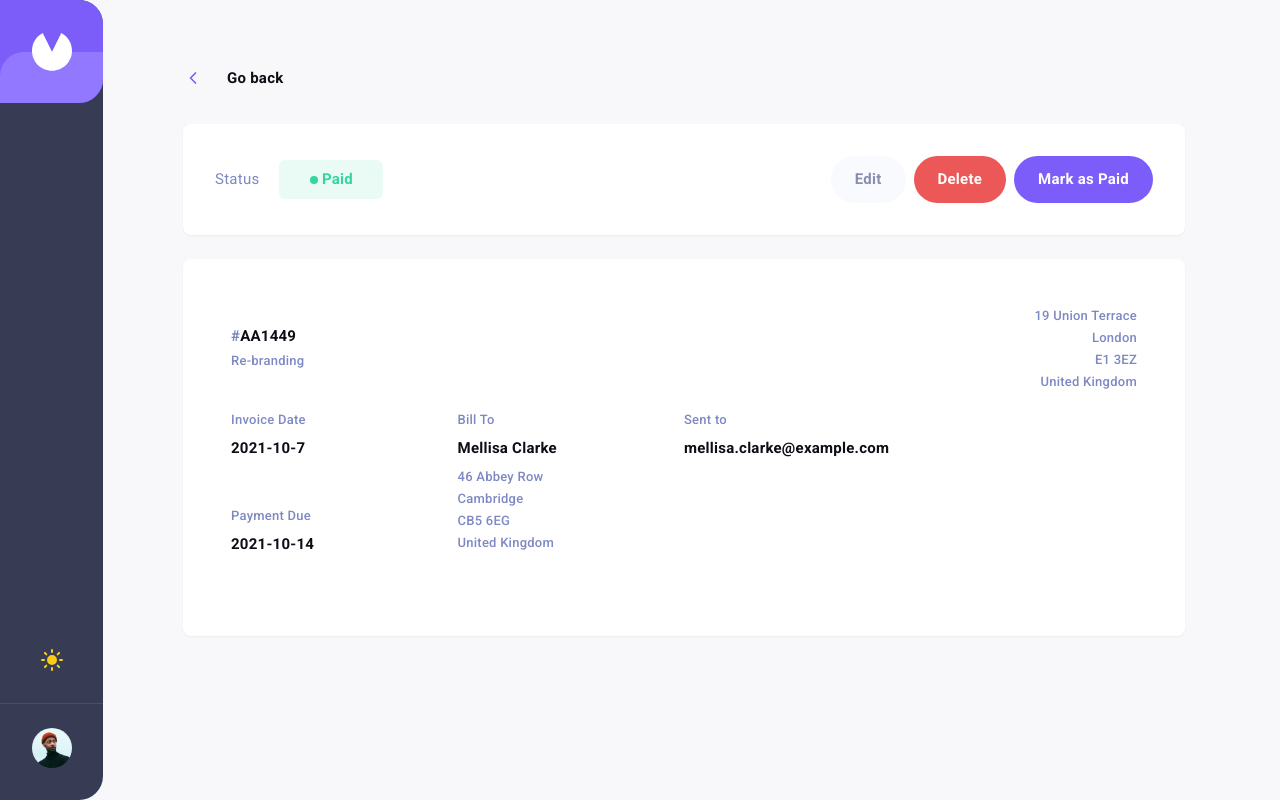
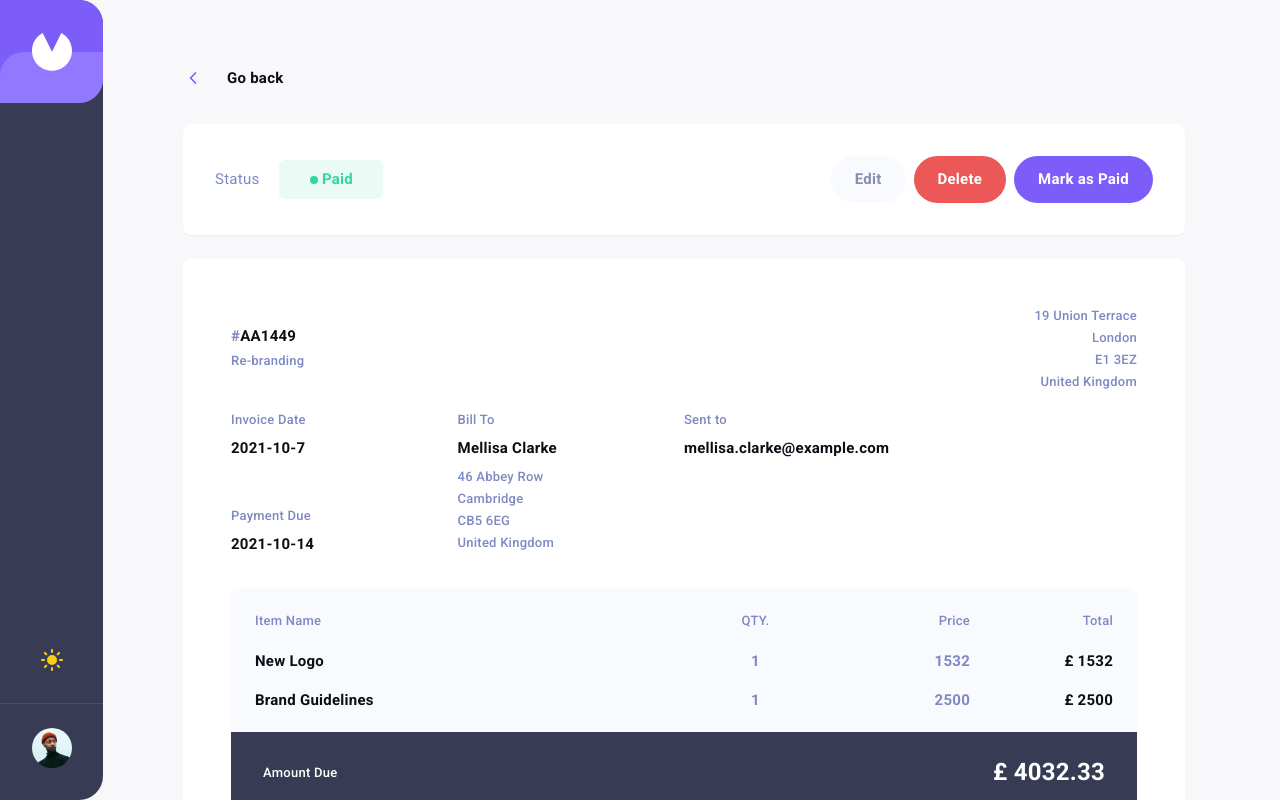
Before and after one commit to MrPatriot991/invoice-app, a React (Vite) app: page /invoice/AA1449 in a window 1280 px wide. Built offline with nearby package versions, Linux system fonts and the light colour scheme.

Commit message:
feat(invoice): add ItemsInfo section to DetailsInvoice

```diff
--- a/src/features/invoices/components/details/DetailsInvoice.tsx
+++ b/src/features/invoices/components/details/DetailsInvoice.tsx
@@ -1,5 +1,6 @@
 import { BillFormSection } from "./sections/BillFormSection";
 import { BillToSection } from "./sections/BillToSection";
+import { ItemsInfo } from "./sections/ItemsInfo";
 
 import type { Invoice } from "@/features/invoices/types";
 
@@ -17,6 +18,8 @@ const DetailsInvoice = ({ invoice }: DetailsInvoiceProps) => {
     clientName,
     clientAddress,
     clientEmail,
+    items,
+    total,
   } = invoice;
 
   return (
@@ -33,6 +36,7 @@ const DetailsInvoice = ({ invoice }: DetailsInvoiceProps) => {
         clientAddress={clientAddress}
         clientEmail={clientEmail}
       />
+      <ItemsInfo items={items} total={total} />
     </div>
   );
 };
--- /dev/null
+++ b/src/features/invoices/components/details/sections/ItemsInfo.tsx
@@ -0,0 +1,66 @@
+import type { InvoiceItem } from "@/features/invoices/types";
+
+interface ItemsInfoProps {
+  items: InvoiceItem[];
+  total: number;
+}
+
+export const ItemsInfo = ({ items, total }: ItemsInfoProps) => {
+  return (
+    <>
+      <div className="flex flex-col gap-6 rounded-t-lg bg-table p-6 transition-colors duration-300">
+        <div className="body hidden grid-cols-[3fr_1fr_1fr_1fr] text-secondary transition-colors duration-300 md:grid">
+          <div className="text-start">Item Name</div>
+          <div className="text-center">QTY.</div>
+          <div className="text-right">Price</div>
+          <div className="text-right">Total</div>
+        </div>
+
+        {items.map((item) => {
+          const totalRound = item.total.toFixed();
+
+          return (
+            <div
+              key={item.name}
+              className="grid w-full grid-cols-2 gap-y-2 md:grid-cols-[3fr_1fr_1fr_1fr]"
+            >
+              {/* NAME */}
+              <div className="heading-s-variant text-primary transition-colors duration-300">
+                {item.name}
+              </div>
+
+              {/* TOTAL (mobile) */}
+              <div className="row-span-2 flex items-center justify-end text-primary transition-colors duration-300 md:hidden">
+                <span>£ {totalRound}</span>
+              </div>
+
+              {/* QTY + PRICE (mobile stacked under name) */}
+              <div className="heading-s-variant flex gap-0 text-secondary transition-colors duration-300 sm:gap-4 md:hidden">
+                <span>{item.quantity} x</span>
+                <span>£ {totalRound}</span>
+              </div>
+
+              {/* DESKTOP VERSION */}
+              <div className="heading-s-variant hidden text-center text-secondary transition-colors duration-300 md:block">
+                {item.quantity}
+              </div>
+
+              <div className="heading-s-variant hidden text-right text-secondary transition-colors duration-300 md:block">
+                {totalRound}
+              </div>
+
+              <div className="heading-s-variant hidden text-right text-primary transition-colors duration-300 md:block">
+                <span>£ {item.total.toFixed(0)}</span>
+              </div>
+            </div>
+          );
+        })}
+      </div>
+      <div className="flex flex-wrap items-center justify-between gap-2 rounded-b-lg bg-[var(--color-total-bg)] p-6 transition-colors duration-300 md:px-8 md:py-6">
+        <p className="body hidden text-white sm:block">Amount Due</p>
+        <p className="body text-white sm:hidden">Grand Total</p>
+        <p className="heading-m-variant text-white">£ {total}</p>
+      </div>
+    </>
+  );
+};
--- a/src/styles/tokens.css
+++ b/src/styles/tokens.css
@@ -83,6 +83,9 @@
   /* Dropdown */
   --color-dropdown-bg: var(--color-white);
   --color-checkbox-bg: var(--color-gray-300);
+
+  /* Details */
+  --color-total-bg: var(--color-gray-600);
 }
 
 .dark {
@@ -115,4 +118,7 @@
   /* Dropdown */
   --color-dropdown-bg: var(--color-dark-200);
   --color-checkbox-bg: var(--color-dark-100);
+
+  /* Details */
+  --color-total-bg: var(--color-dark-400);
 }
```
